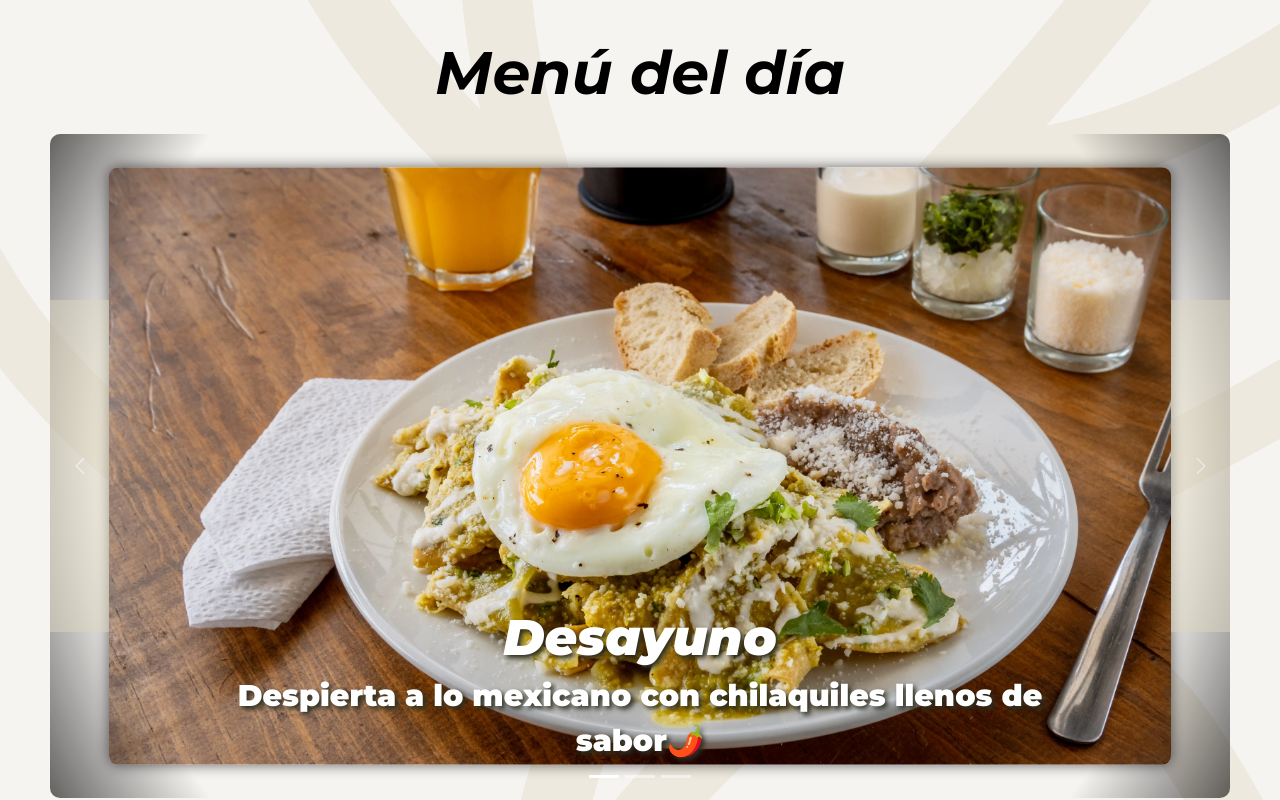
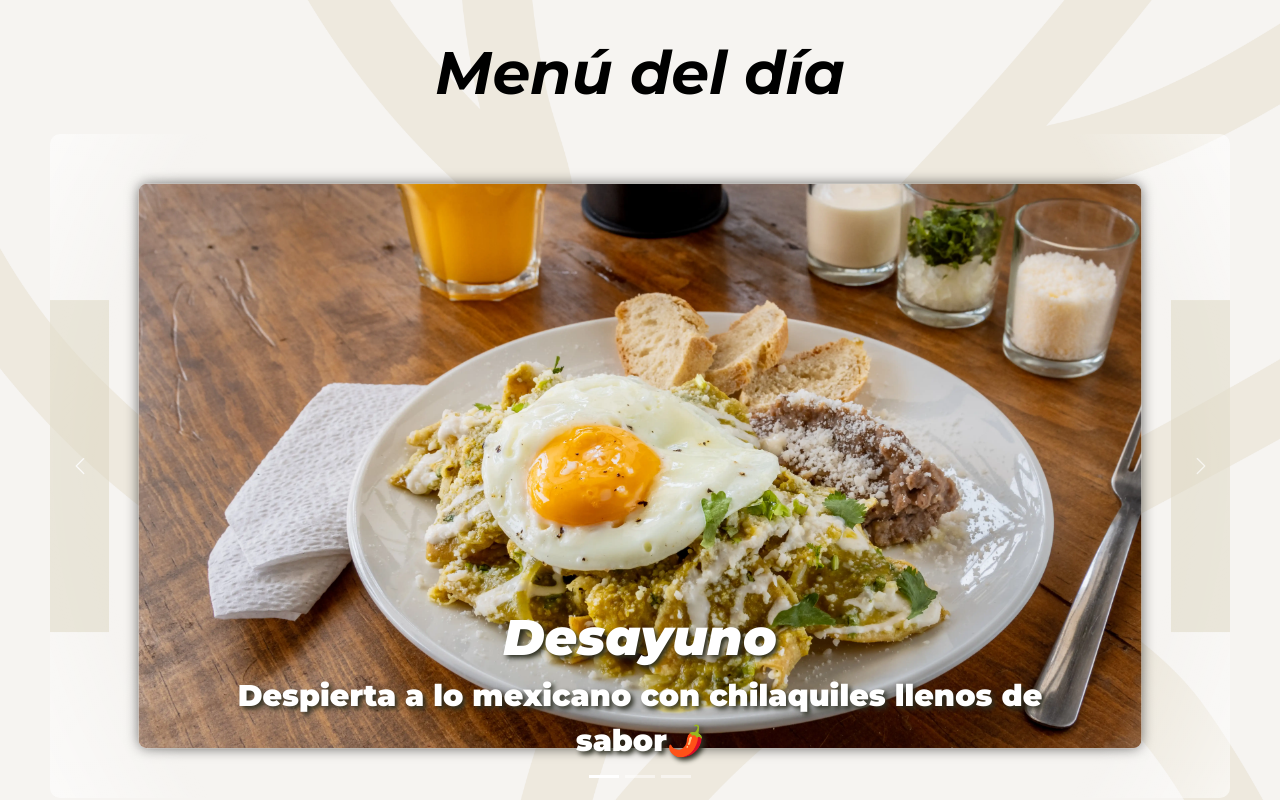
Before and after one commit to VillanuevaAqui/raicesMx, a React (Vite) app: page / in a window 1280 px wide. Shown: the part 820-1620 px from the top of the page. Built offline with nearby package versions, Linux system fonts and the light colour scheme.

Commit message:
carrusel estilo imagen

```diff
--- a/src/components/Menu-card/Menu-card.css
+++ b/src/components/Menu-card/Menu-card.css
@@ -57,8 +57,7 @@ h5 {
     left: 0;
     right: 0;
     bottom: 0;
-    background: radial-gradient(circle, rgba(255, 255, 255, 0) 80%, rgba(0, 0, 0, 0.6) 100%); /* Aumento el tamaño del difuminado */
-
+    background: radial-gradient(circle, rgba(255, 255, 255, 0) 80%, rgba(255, 255, 255, 0.6) 100%); /* Cambio el color final a blanco */
     pointer-events: none; /* Permite que los clics pasen a la imagen */
     border-radius: 10px;  /* Asegura que el difuminado tenga los mismos bordes redondeados */
     z-index: 1; /* Asegura que el difuminado esté por encima de la imagen */
@@ -66,7 +65,7 @@ h5 {
 
 /* Efecto de zoom cuando la imagen está activa */
 .carousel-inner .carousel-item.active img {
-    transform: scale(0.9); /* Aplica el efecto de zoom en la imagen */
+    transform: scale(.85); /* Aplica el efecto de zoom en la imagen */
 }
 
 
```
